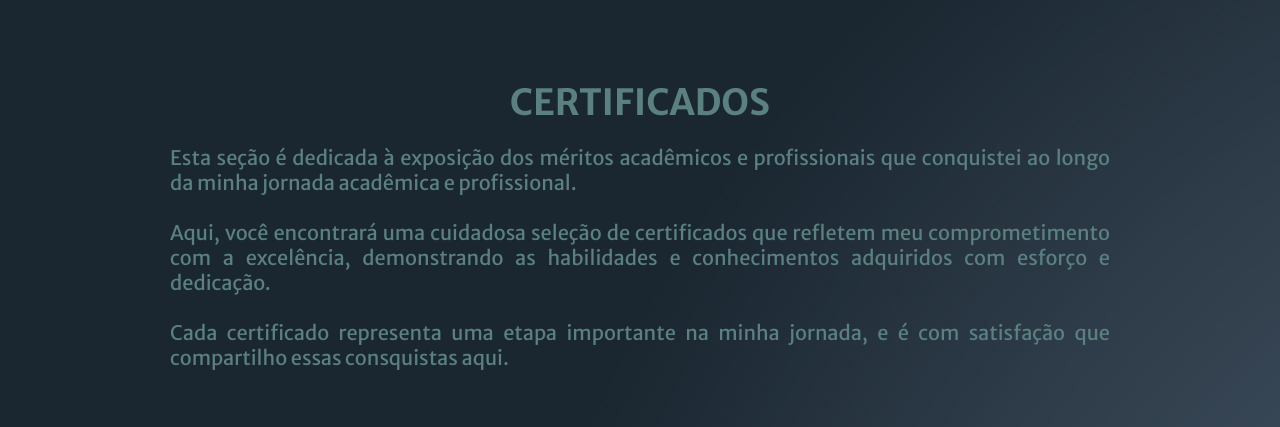
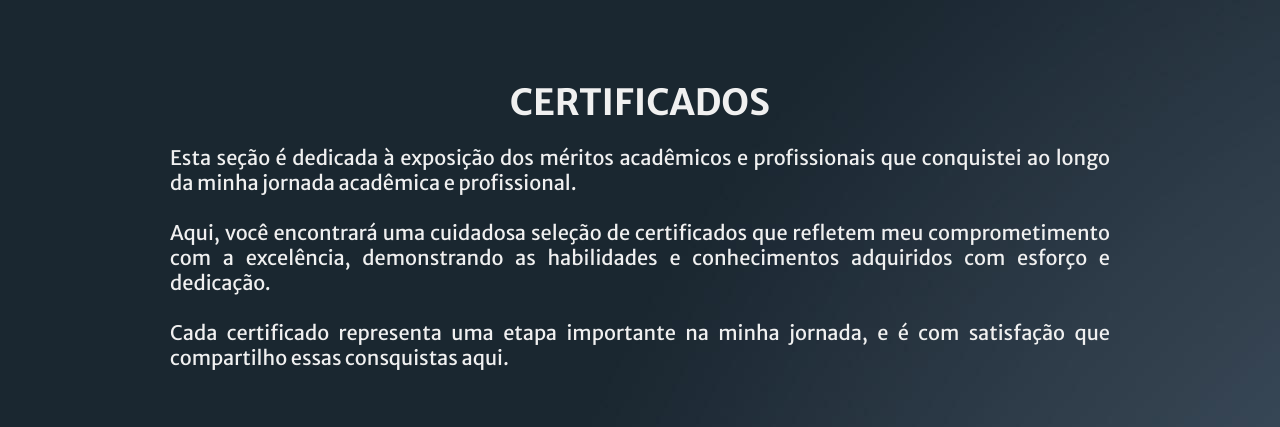
Before and after one commit to ViniciusRubens/certificates, a plain HTML site: page index.html in a window 1280 px wide. Shown: the top 427 px of the page. Drawn offline with Linux system fonts and the light colour scheme.

Commit message:
Update style.css

```diff
--- a/style.css
+++ b/style.css
@@ -36,7 +36,7 @@ footer {
 h1 {
     width: 100%;
     max-width: 1000px;
-    color: rgb(90, 128, 128);
+    color: #f0f0f0;
     font-size: 36px;
     font-weight: 700;
     padding-bottom: 20px;
@@ -52,7 +52,7 @@ h2 {
 }
 
 h3 {
-    color: rgb(90, 128, 128);;
+    color: #f0f0f0;
     font-size: 20px;
     font-weight: 400;
     padding: 0px 30px 10px;
```
